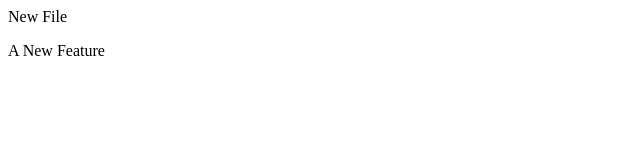
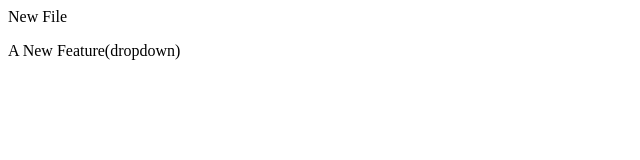
Before and after one commit to SakinaKheraj/localrepo, a plain HTML site: page index.html in a window 1280 px wide. Shown: the full height of the page, 0-640 px from the left. Drawn offline with Linux system fonts and the light colour scheme.

Commit message:
Added Dropdown

```diff
--- a/index.html
+++ b/index.html
@@ -1,2 +1,2 @@
 <p> New File</p>
-<p>A New Feature</p>
+<p>A New Feature(dropdown)</p>
```
